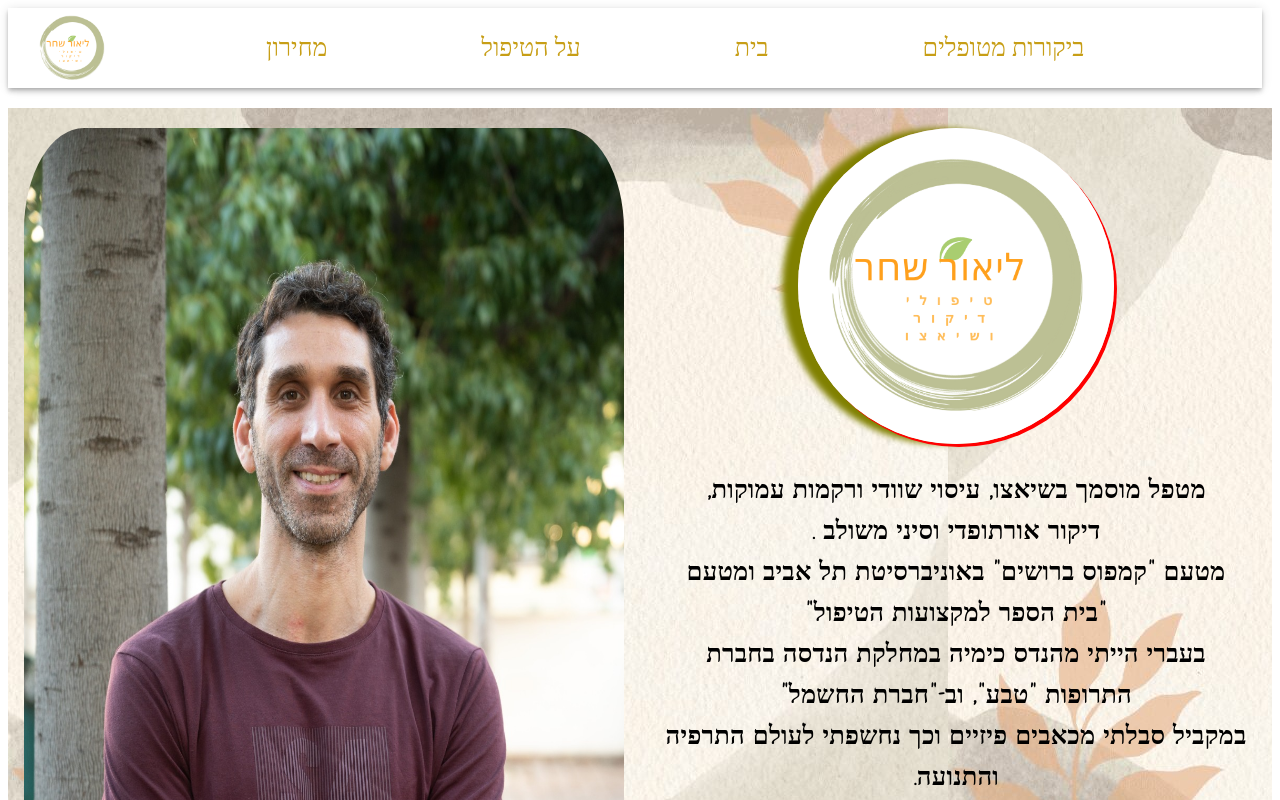
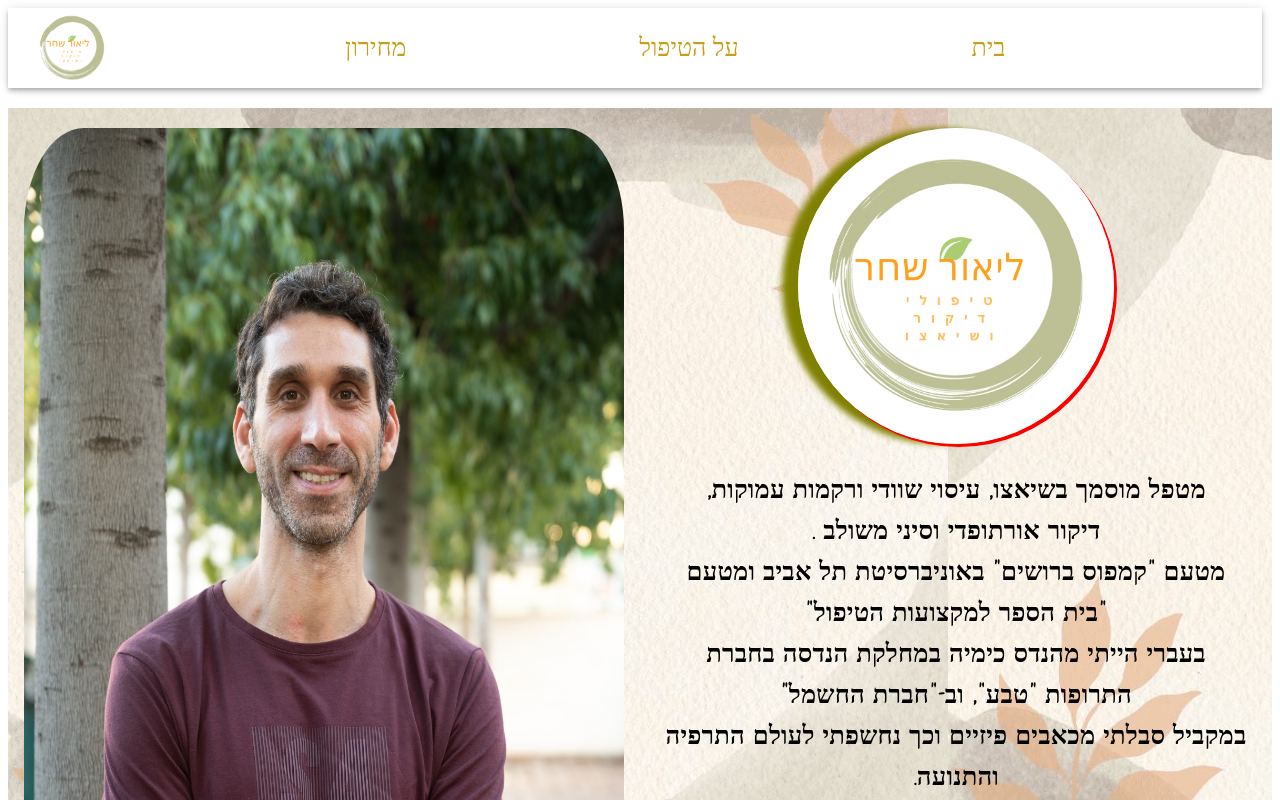
Before and after one commit to Rafcon96/lior-shiatsu, a React (Create React App) app: page / in a window 1280 px wide. Shown: the top 800 px of the page. Built offline with nearby package versions, Linux system fonts and the light colour scheme.

Commit message:
testimonial header link not

```diff
--- a/src/components/Header/index.jsx
+++ b/src/components/Header/index.jsx
@@ -18,7 +18,7 @@ const pages = [
     {name:['מחירון',"prices"], link:"/prices"},
     {name:["על הטיפול","about"], link:"/about"},
     {name:['בית','home'], link:"/"},
-{name:["ביקורות מטופלים","testimonial"],link:"/testimonial"}
+// {name:["ביקורות מטופלים","testimonial"],link:"/testimonial"}
 
 
     // {name:["זמינות","availability"], link:"/availability"},
```
